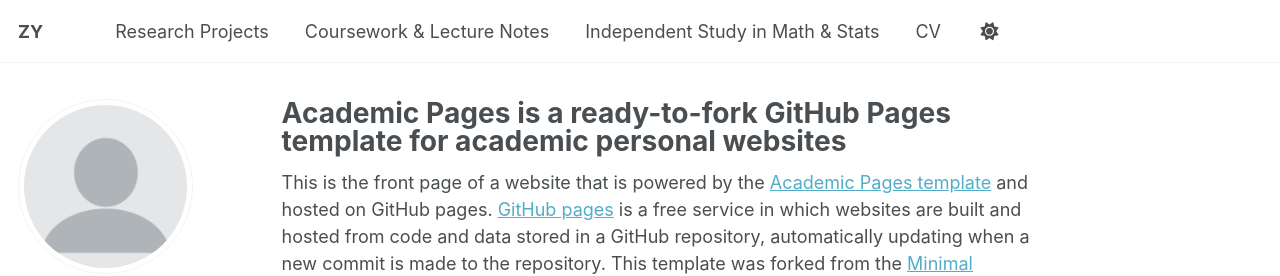
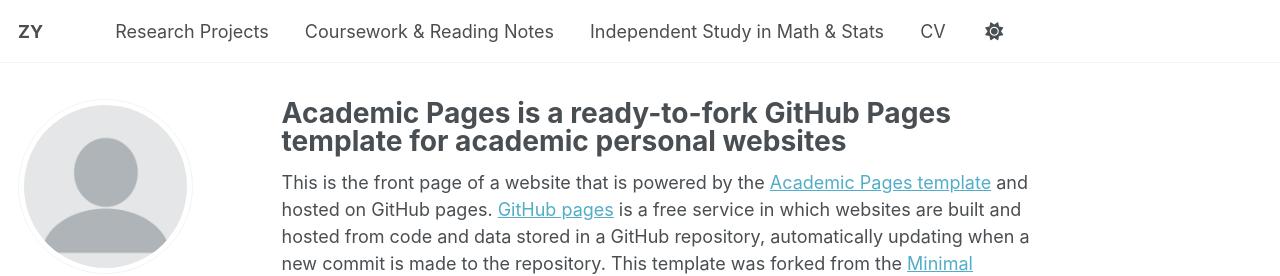
Before and after one commit to t-aozy/t-aozy.github.io, a Jekyll site: the page built from _pages/about.md, in a window 1280 px wide. Shown: the top 276 px of the page. Built offline with Jekyll 4.4.1, drawn with Linux system fonts in a browser that asks for light colours; some web fonts are replaced; a script that is not in the unit is left out.

Commit message:
Update navigation.yml

```diff
--- a/_data/navigation.yml
+++ b/_data/navigation.yml
@@ -11,7 +11,7 @@ main:
   - title: "Research Projects"
     url: /publications/
 
-  - title: "Coursework & Lecture Notes"
+  - title: "Coursework & Reading Notes"
     url: /teaching/
 
   - title: "Independent Study in Math & Stats"
```
